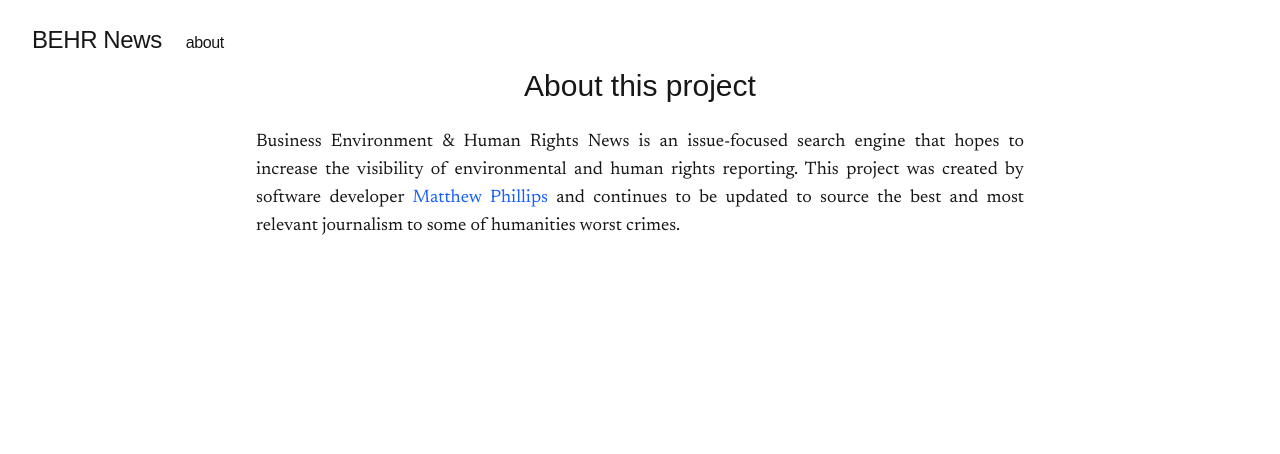
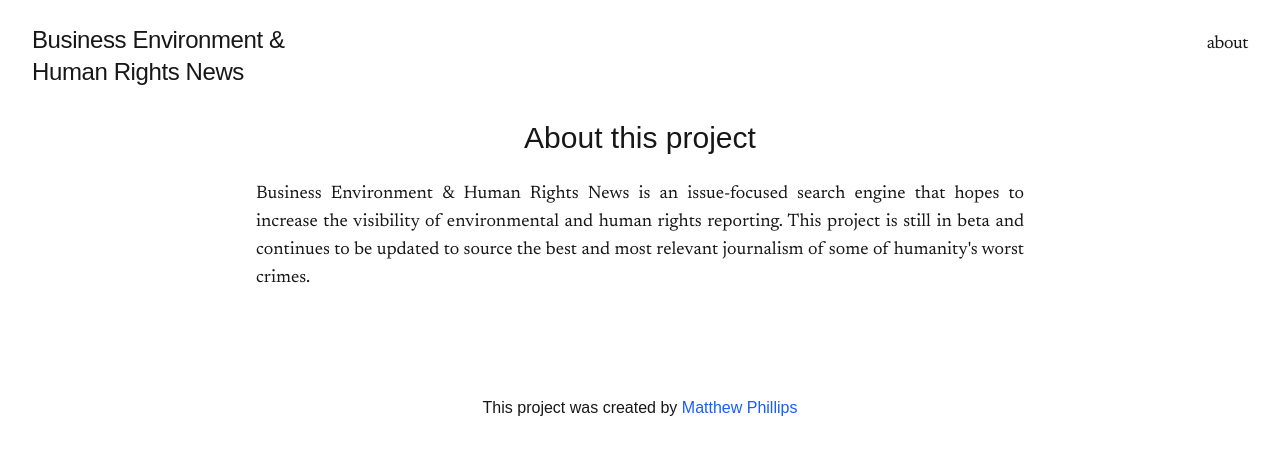
Before and after one commit to mattphillips-one/behr-news-app, a Next.js app: page /about in a window 1280 px wide. Shown: the top 454 px of the page. Built offline with nearby package versions, Linux system fonts and the light colour scheme; a web font is replaced by a local one.

Commit message:
Layout adjustments

```diff
--- a/src/app/about/page.tsx
+++ b/src/app/about/page.tsx
@@ -7,12 +7,13 @@ export default function AboutPage() {
       <p className={`${fonts.newsreader} max-w-3xl text-lg/7 text-justify`}>
         Business Environment & Human Rights News is an issue-focused search engine that hopes to
         increase the visibility of environmental and human rights reporting.
-        This project was created by software developer
-        <a className='text-blue-600'
+        This project is still in beta and continues to be updated to source the best and
+        most relevant journalism of some of humanity's worst crimes.
+      </p>
+      <p className={`${fonts.ovo} justify-self-end mt-20`}>
+        This project was created by <a className='text-blue-600'
         href='https://mattphillips.space'
-        target='_blank'> Matthew Phillips </a>
-        and continues to be updated to source the best and most relevant journalism to some of
-        humanities worst crimes.
+        target='_blank'>Matthew Phillips</a>
       </p>
     </section>
   )
--- a/src/app/components/nav.tsx
+++ b/src/app/components/nav.tsx
@@ -10,20 +10,20 @@ const navItems = {
 export function Navbar() {
 
   return (
-    <aside className="tracking-tight flex justify-between mb-10 md:mb-0">
-      <div className="px-2 lg:sticky lg:top-20">
+    <aside className="tracking-tight flex justify-between mb-10 md:mb-5">
+      <div className="px-2 w-full lg:sticky lg:top-20">
         <nav
-          className="flex flex-row items-between relative px-0 pb-0 fade md:overflow-auto scroll-pr-6 md:relative items-baseline"
+          className="flex flex-row items-baseline justify-between relative px-0 pb-0 fade md:overflow-auto scroll-pr-6 md:relative"
           id="nav"
         >
-          <a href='/' className={`${fonts.ovo} text-2xl m-3`}>BEHR News</a>
-          <div className="flex flex-row space-x-0 pr-10">
+          <a href='/' className={`${fonts.ovo} max-w-[50%] lg:max-w-xs text-xl lg:text-2xl m-3`}>Business Environment & Human Rights News</a>
+          <div className="flex flex-row space-x-0">
             {Object.entries(navItems).map(([path, { name }]) => {
               return (
                 <Link
                   key={path}
                   href={path}
-                  className="transition-all hover:text-neutral-800 dark:hover:text-neutral-200 flex align-middle relative py-1 px-2 m-1"
+                  className={`${fonts.newsreader} transition-all text-lg hover:text-neutral-800 hover:underline dark:hover:text-neutral-200 flex align-middle relative py-1 px-2 m-1`}
                 >
                   {name}
                 </Link>
--- a/src/app/layout.tsx
+++ b/src/app/layout.tsx
@@ -29,7 +29,7 @@ export default function RootLayout({
       <body
         className={`${geistSans.variable} ${geistMono.variable} antialiased`}
       >
-        <main className='flex min-h-screen flex-col m-3'>
+        <main className='flex min-h-screen flex-col m-3 mb-10'>
           <Navbar />
           {children}
         </main>
```
